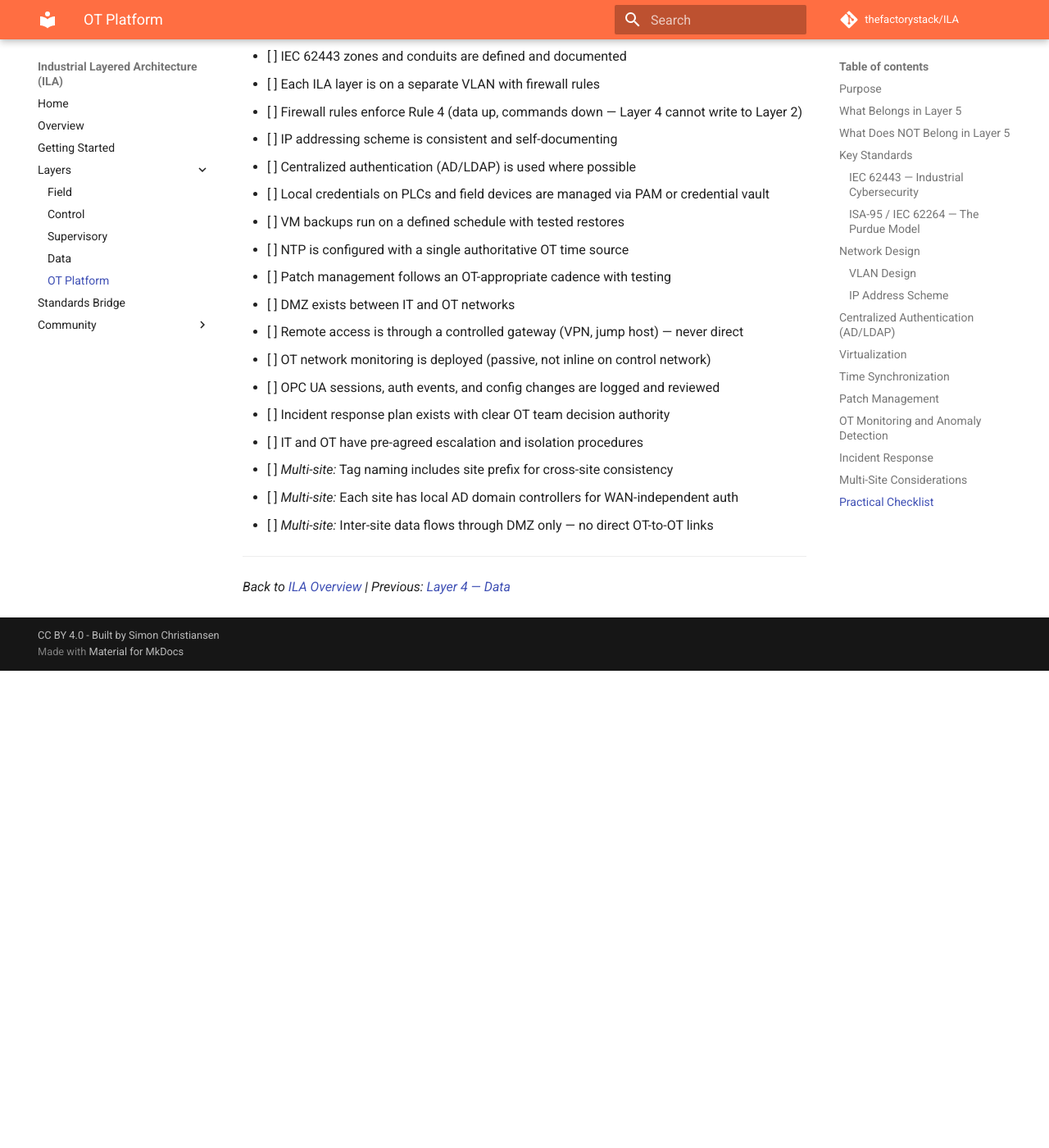
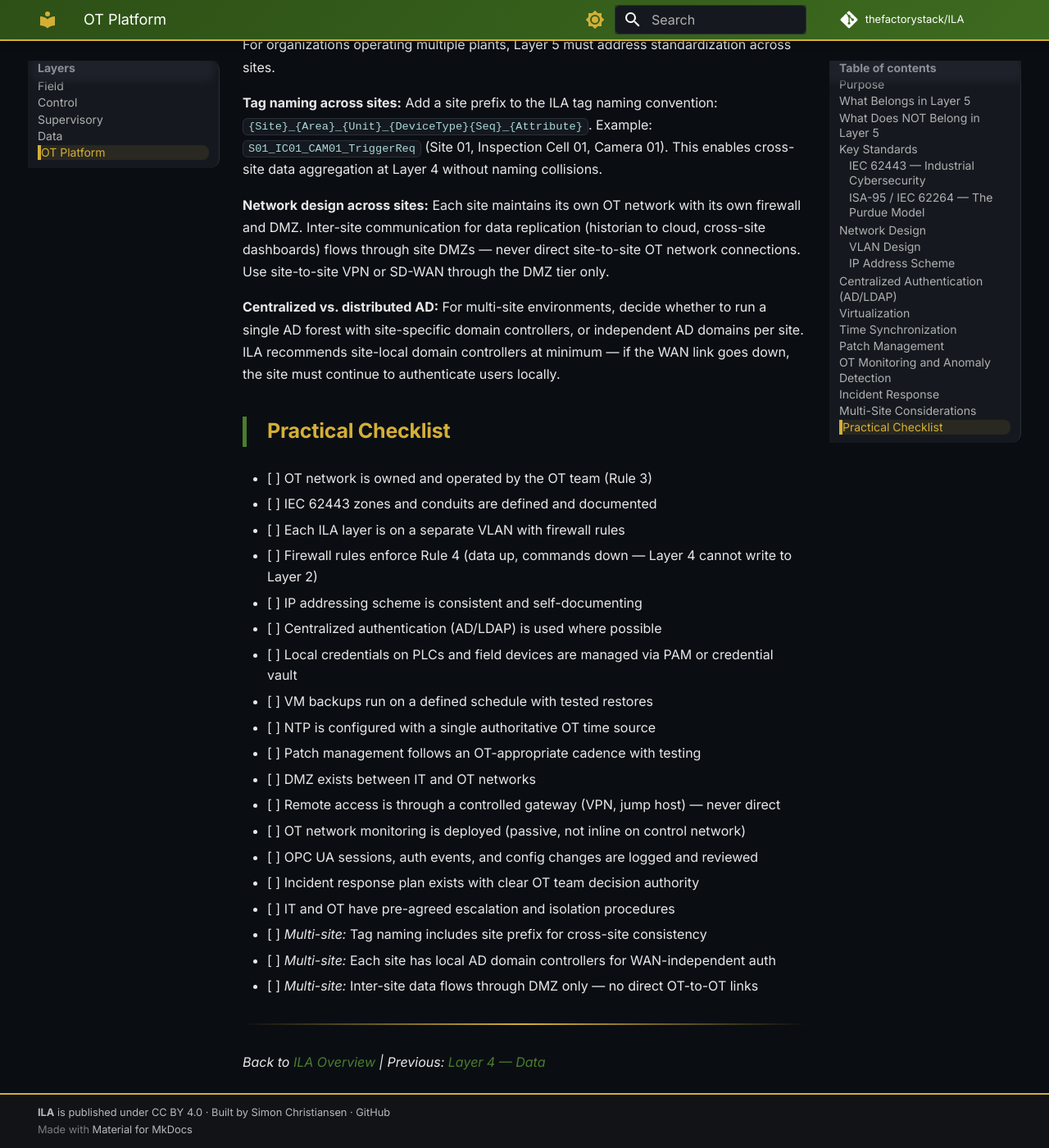
Before and after one commit to thefactorystack/ILA, an MkDocs documentation site: the page built from docs/pages/07-layer5-otplatform.md, in a window 1280 px wide and 1400 px high, scrolled down 9351 px. Shown: the whole window at 82% size. Built offline with MkDocs 1.6.1 and Material for MkDocs 9.7.7, drawn with Linux system fonts in a browser that asks for light colours; comment, search, counter and statistics services are not loaded; before the commit the page ends 10169 px from its top, so only the background shows below that.

```diff
--- a/mkdocs.yml
+++ b/mkdocs.yml
@@ -9,10 +9,34 @@ edit_uri: edit/main/docs/
 theme:
   name: material
   palette:
-    - scheme: light
-      primary: deep-orange
-      accent: deep-orange
+    # Dark mode (default)
+    - scheme: slate
+      primary: custom
+      accent: custom
+      toggle:
+        icon: material/brightness-7
+        name: Switch to light mode
+    # Light mode fallback
+    - scheme: default
+      primary: custom
+      accent: custom
+      toggle:
+        icon: material/brightness-4
+        name: Switch to dark mode
+
+  font:
+    text: Inter
+    code: JetBrains Mono
+
   language: en
+
+  features:
+    - navigation.tabs
+    - navigation.top
+    - search.highlight
+    - search.share
+    - content.code.copy
+    - toc.follow
 
 nav:
   - Home: index.md
@@ -30,15 +54,27 @@ nav:
     - Governance: pages/governance.md
 
 markdown_extensions:
-  - toc
+  - toc:
+      permalink: true
   - tables
   - codehilite
-  - pymdownx.superfences
+  - pymdownx.superfences:
+      custom_fences:
+        - name: mermaid
+          class: mermaid
+          format: !!python/name:pymdownx.superfences.fence_code_format
+  - pymdownx.details
+  - pymdownx.tabbed
+  - attr_list
+  - md_in_html
 
 extra_css:
-  - css/ila.css
+  - css/ila-dark.css
 
 plugins:
   - search
 
-copyright: CC BY 4.0 - Built by Simon Christiansen
+copyright: |
+  <strong>ILA</strong> is published under <a href="https://creativecommons.org/licenses/by/4.0/" target="_blank">CC BY 4.0</a> ·
+  Built by <a href="https://github.com/simonchr" target="_blank">Simon Christiansen</a> ·
+  <a href="https://github.com/thefactorystack/ILA" target="_blank">GitHub</a>
```
Also changed, not shown: 1 other file.
